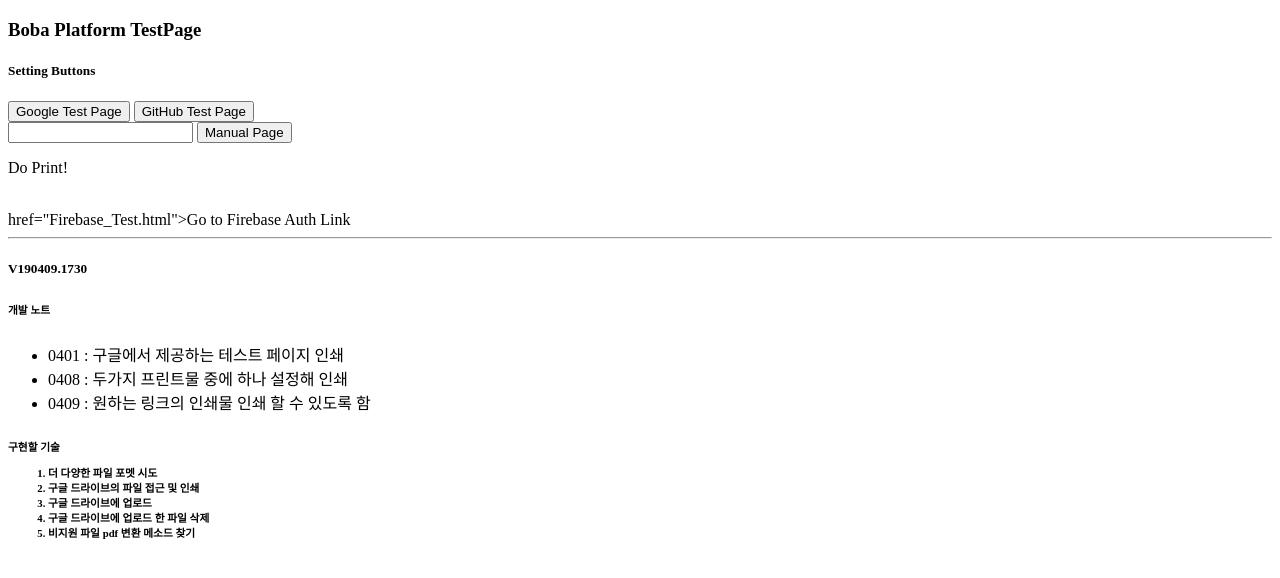
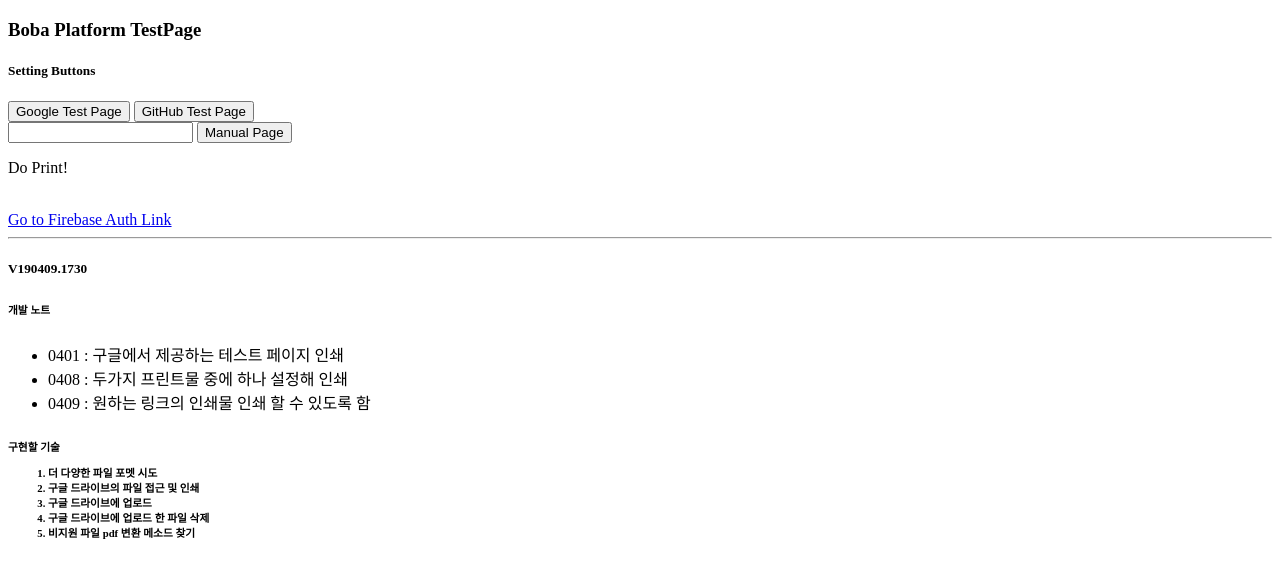
Before and after one commit to KYUUUW/BobaPrinterTest, a plain HTML site: page index.html in a window 1280 px wide. Drawn offline with Linux system fonts and the light colour scheme; a script that the page names is missing.

Commit message:
Update index.html

```diff
--- a/index.html
+++ b/index.html
@@ -48,7 +48,7 @@
   <div id="print_button_container"></div>
 
   <br/>
-  <a> href="Firebase_Test.html">Go to Firebase Auth Link</a>
+  <a href="Firebase_Test.html">Go to Firebase Auth Link</a>
 
   <hr/>
   <h5>V190409.1730</h5>
```
